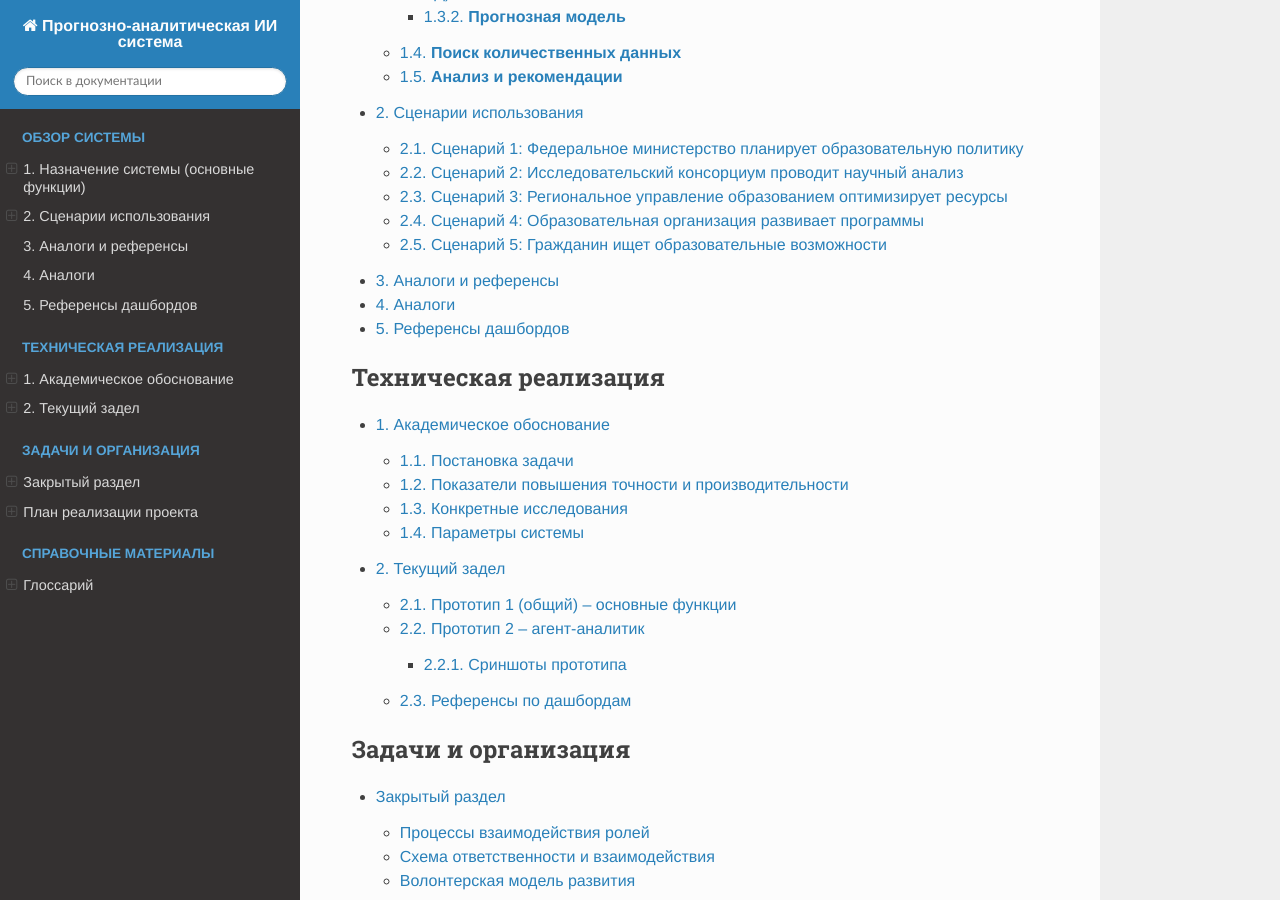
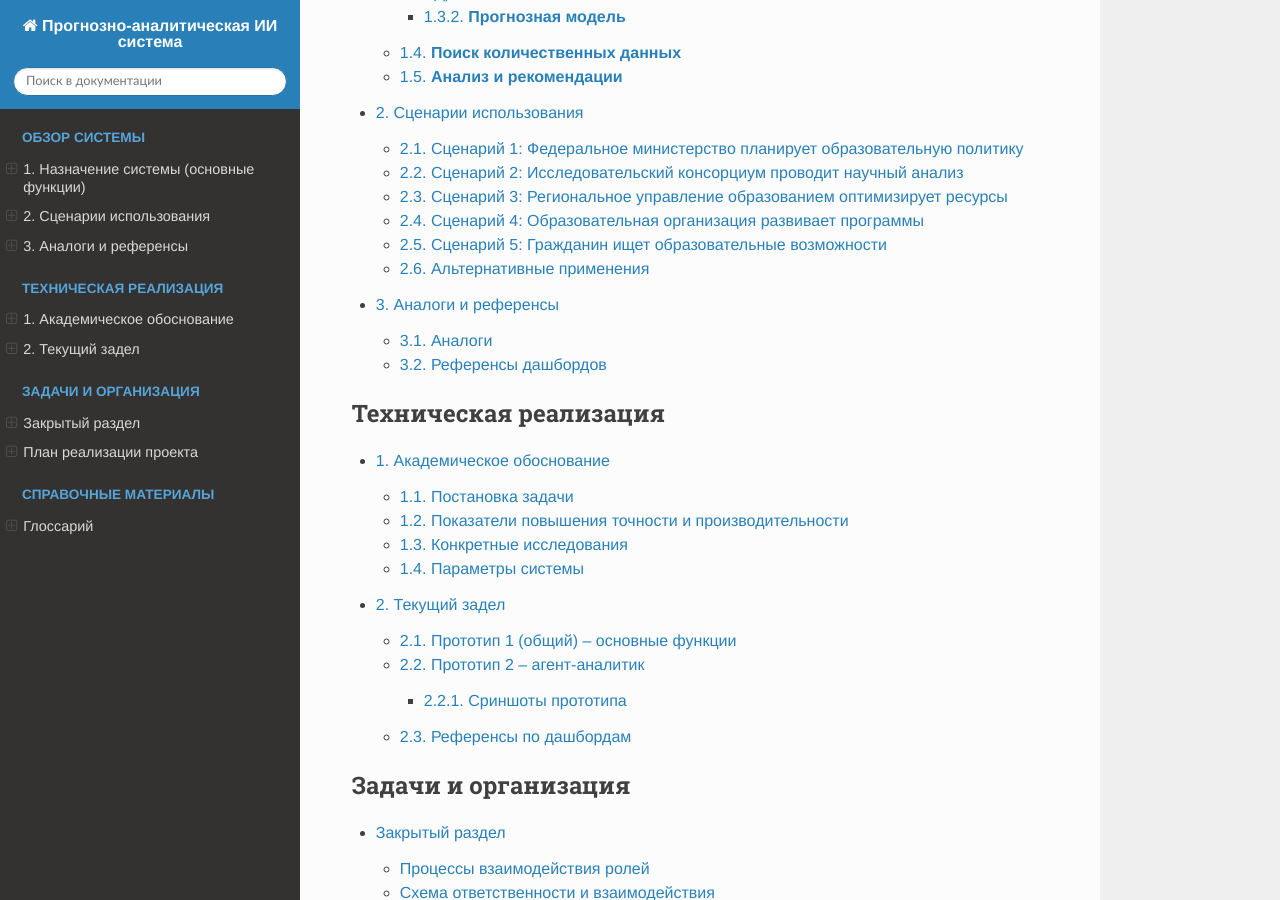
Before and after one commit to KochemirovSergey/Wiki, a Sphinx documentation site: the page built from sphinx-docs/source/index.rst, in a window 1280 px wide and 900 px high, scrolled down 1565 px. Built offline with Sphinx 7.4.7 and the Read the Docs theme 3.1.0, drawn with Linux system fonts in a browser that asks for light colours.

Commit message:
Ошибки форматирования

```diff
--- a/sphinx-docs/source/uses_case.md
+++ b/sphinx-docs/source/uses_case.md
@@ -79,3 +79,7 @@
 - Удобный интерфейс через Telegram-бот с возможностью задать уточняющие вопросы
 
 **Результат:** Гражданин получает качественную аналитическую информацию бесплатно, принимает обоснованное решение о выборе образовательной программы. Система получает обратную связь для улучшения рекомендательных алгоритмов.
+
+
+## Альтернативные применения
+![Слайд 8](_static/presentation_8.png)
```
Also changed, not shown: sphinx-docs/source/analog.md (+2 -4 lines).
